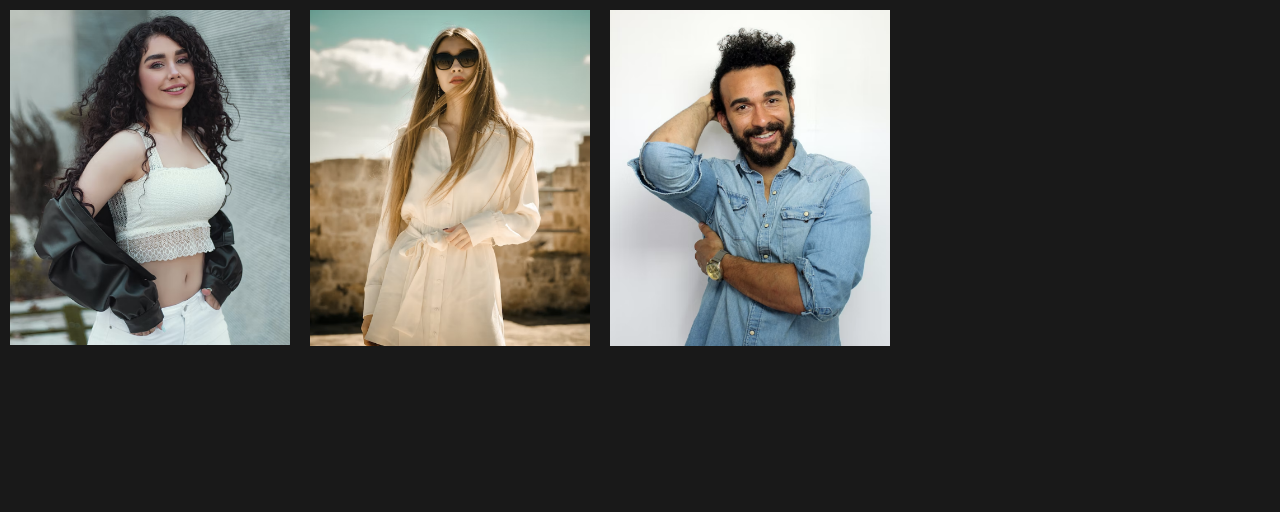
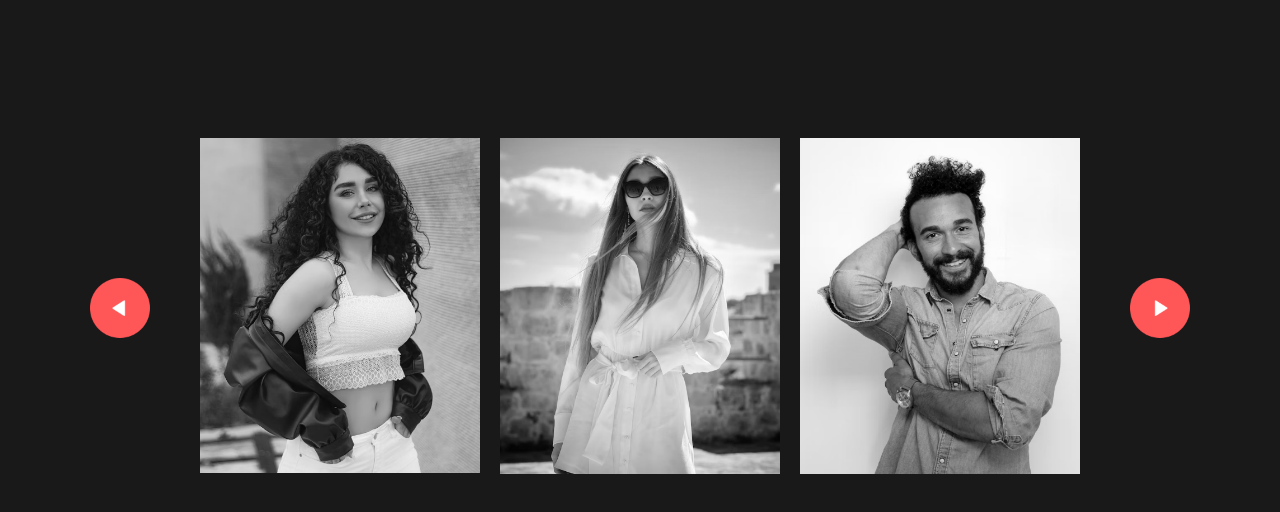
Before and after one commit to Sandunjayasekar/Image-gallery, a plain HTML site: page index.html in a window 1280 px wide. Drawn offline with Linux system fonts and the light colour scheme.

Commit message:
all styled done

```diff
--- a/index.html
+++ b/index.html
@@ -7,6 +7,9 @@
     <link rel="stylesheet" href="stytle.css">
 </head>
 <body>
+
+    <div class="gallery-wrap">
+        <img src="images/back.png" id="prev">
         <div class="gallery">
             <div>
                 <span><img src="images/image-1.png" alt=""></span>
@@ -20,5 +23,8 @@
                 <span><img src="images/image-6.png" alt=""></span>
             </div>
         </div>
+        <img src="images/next.png" id ="next">
+
+    </div>
 </body>
 </html>
--- a/stytle.css
+++ b/stytle.css
@@ -27,4 +27,29 @@ body {
 
 .gallery div img {
     width: 100%;
+    filter: grayscale(100%);
+    transition: transform 0.5s;
 }
+
+.gallery::-webkit-scrollbar {
+    display: none;
+}
+
+.gallery-wrap {
+    display: flex;
+    justify-content: center;
+    align-items: center;
+    margin: 10% auto;
+}
+
+#prev , #next {
+    cursor: pointer;
+    width: 60px;
+    margin: 40px;
+}
+
+.gallery div img:hover {
+    filter: grayscale(0);
+    cursor: pointer;
+    transform: scale(1.1);
+}
```
Lines whose indentation alone changed are shown as unchanged.
